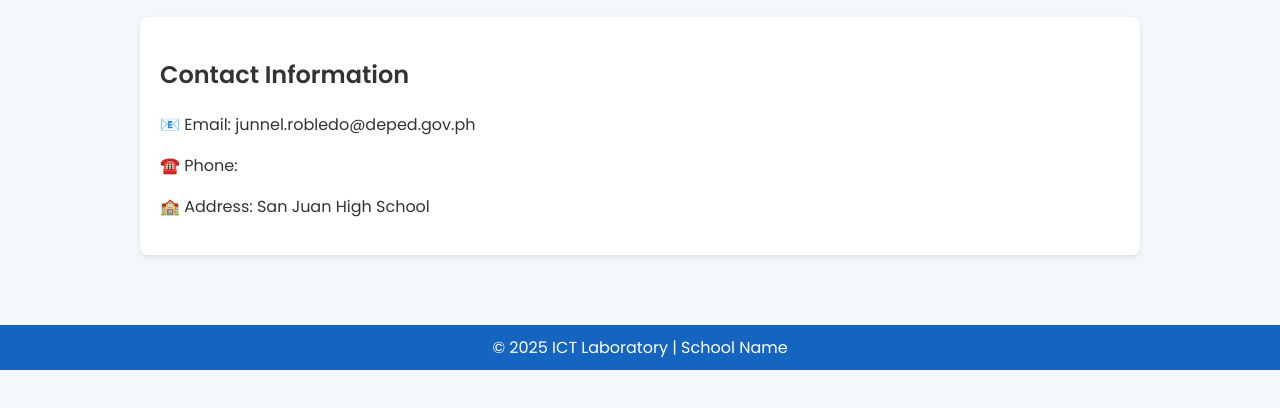
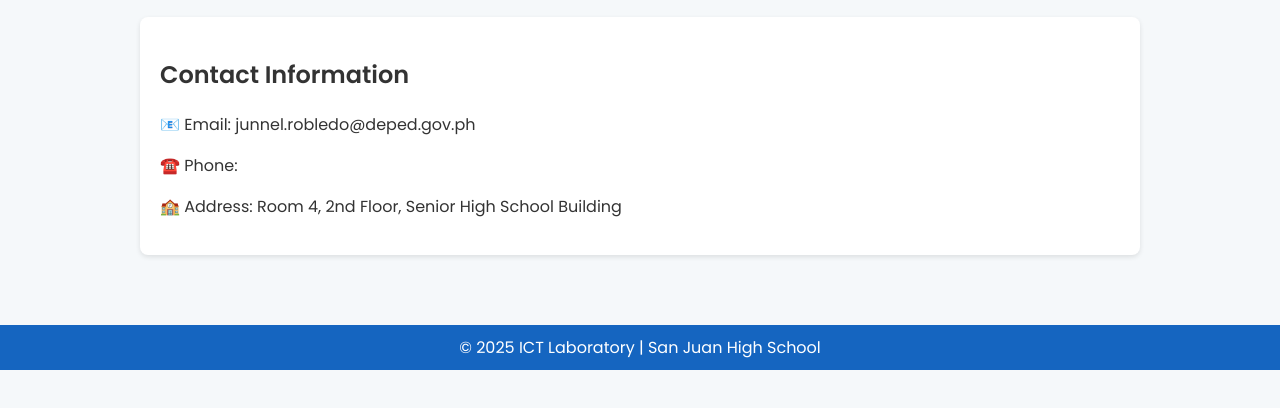
Before and after one commit to ictlab-sjhs/sjhs-ictlab, a plain HTML site: page contact.html in a window 1280 px wide. Shown: the part 144-552 px from the top of the page. Drawn offline with Linux system fonts and the light colour scheme.

Commit message:
Update contact.html

```diff
--- a/contact.html
+++ b/contact.html
@@ -25,12 +25,12 @@
         <h2>Contact Information</h2>
         <p>📧 Email: junnel.robledo@deped.gov.ph</p>
         <p>☎️ Phone: </p>
-        <p>🏫 Address: San Juan High School</p>
+        <p>🏫 Address: Room 4, 2nd Floor, Senior High School Building</p>
     </div>
 </main>
 
 <footer>
-    &copy; 2025 ICT Laboratory | School Name
+    &copy; 2025 ICT Laboratory | San Juan High School
 </footer>
 </body>
 </html>
```
